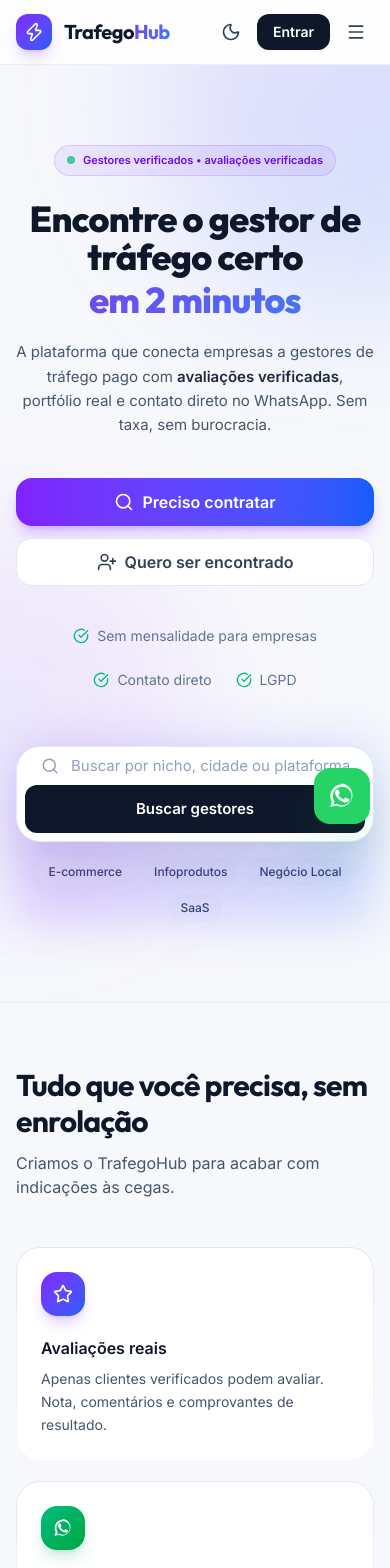
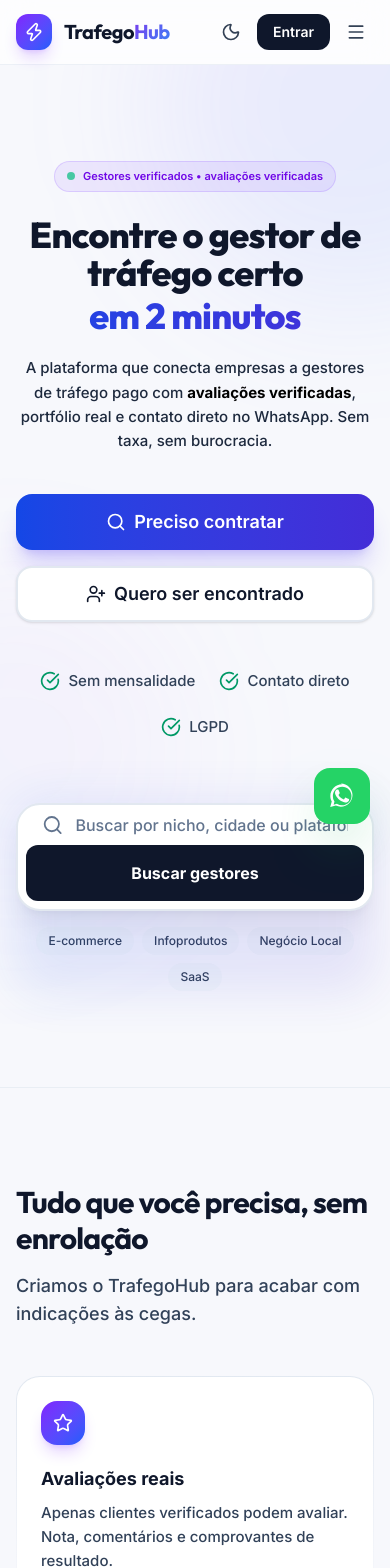
Before and after one commit to WorkiDigital/ecommerce-do-gestor, a Next.js app: page / in a window 390 px wide. Shown: the top 1568 px of the page. Built offline with nearby package versions, Linux system fonts and the light colour scheme; no server answers; the database is empty.

Commit message:
UI/UX: Otimizacao de legibilidade e correcoes do fallback de banco de dados

```diff
--- a/prisma/seed.ts
+++ b/prisma/seed.ts
@@ -1,7 +1,13 @@
 import { PrismaClient } from "@prisma/client";
+import { PrismaPg } from "@prisma/adapter-pg";
+import { Pool } from "pg";
 import bcrypt from "bcryptjs";
+import "dotenv/config";
 
-const prisma = new PrismaClient();
+const connectionString = process.env.DATABASE_URL;
+const pool = new Pool({ connectionString });
+const adapter = new PrismaPg(pool);
+const prisma = new PrismaClient({ adapter });
 
 async function main() {
   console.log("🌱 Iniciando o seed do banco de dados...");
--- a/src/app/globals.css
+++ b/src/app/globals.css
@@ -1,5 +1,5 @@
 @import "tailwindcss";
-
+@variant dark (&:is(.dark *));
 @theme inline {
   --color-background: var(--background);
   --color-foreground: var(--foreground);
--- a/src/app/page.tsx
+++ b/src/app/page.tsx
@@ -12,18 +12,24 @@
 export const dynamic = "force-dynamic";
 
 export default async function Home() {
-  // Buscar gestores em destaque do banco de dados real
-  const featuredGestores = await prisma.profile.findMany({
-    where: { isFeatured: true },
-    take: 6,
-    orderBy: { avgRating: "desc" }
-  });
+  let featuredGestores: any[] = [];
+  let totalGestores = 0;
+  let gestoresData: any[] = [];
 
-  // Contar total de gestores cadastrados
-  const totalGestores = await prisma.profile.count();
-
-  // Serialização para evitar erros de data no Client Component se houver
-  const gestoresData = JSON.parse(JSON.stringify(featuredGestores));
+  try {
+    // Buscar gestores em destaque do banco de dados real
+    featuredGestores = await prisma.profile.findMany({
+      where: { isFeatured: true },
+      take: 6,
+      orderBy: { avgRating: "desc" }
+    });
+    totalGestores = await prisma.profile.count();
+    gestoresData = JSON.parse(JSON.stringify(featuredGestores));
+  } catch (error) {
+    console.error("Falha ao conectar no banco de dados. Exibindo dados simulados na Home.", error);
+    totalGestores = 0;
+    gestoresData = []; // Aqui poderíamos injetar um mock, mas para exibir os empty states basta array vazio.
+  }
 
   return (
     <>
--- a/src/components/home/Features.tsx
+++ b/src/components/home/Features.tsx
@@ -34,13 +34,13 @@
 
 export default function Features() {
   return (
-    <section id="features" className="py-16 sm:py-24 border-t border-slate-200/60 dark:border-slate-800/60">
+    <section id="features" className="py-24 sm:py-32 border-t border-slate-200/60 dark:border-slate-800/60">
       <div className="max-w-7xl mx-auto px-4 sm:px-6 lg:px-8">
         <div className="max-w-2xl">
           <h2 className="font-[family-name:var(--font-outfit)] text-3xl sm:text-4xl font-bold text-slate-900 dark:text-white tracking-tight">
             Tudo que você precisa, sem enrolação
           </h2>
-          <p className="mt-3 text-slate-600 dark:text-slate-400">
+          <p className="mt-4 text-lg text-slate-700 dark:text-slate-400 font-medium">
             Criamos o TrafegoHub para acabar com indicações às cegas.
           </p>
         </div>
@@ -64,10 +64,10 @@
                     <feature.icon className="w-5 h-5 text-white" />
                   )}
                 </div>
-                <h3 className="mt-5 font-semibold text-slate-900 dark:text-white">
+                <h3 className="mt-5 font-bold text-slate-900 dark:text-white text-lg">
                   {feature.title}
                 </h3>
-                <p className="mt-2 text-[14px] leading-relaxed text-slate-600 dark:text-slate-400">
+                <p className="mt-2 text-[15px] leading-relaxed text-slate-700 dark:text-slate-400 font-medium">
                   {feature.description}
                 </p>
               </div>
--- a/src/components/home/Hero.tsx
+++ b/src/components/home/Hero.tsx
@@ -17,11 +17,11 @@
   const quickFilters = ["E-commerce", "Infoprodutos", "Negócio Local", "SaaS"];
 
   return (
-    <section className="relative pt-20 pb-20 sm:pt-28 sm:pb-28 overflow-hidden">
+    <section className="relative pt-24 pb-24 sm:pt-36 sm:pb-36 overflow-hidden">
       {/* Background blobs */}
       <div className="absolute inset-0 -z-10 overflow-hidden pointer-events-none">
-        <div className="absolute -top-40 -right-40 w-[400px] sm:w-[600px] h-[400px] sm:h-[600px] bg-gradient-to-br from-violet-400/20 to-blue-500/20 rounded-full blur-3xl dark:from-violet-900/30 dark:to-blue-900/30" />
-        <div className="absolute top-1/2 -left-40 w-[350px] sm:w-[500px] h-[350px] sm:h-[500px] bg-gradient-to-tr from-blue-400/15 to-fuchsia-400/15 rounded-full blur-3xl dark:from-blue-900/20 dark:to-fuchsia-900/20" />
+        <div className="absolute -top-40 -right-40 w-[400px] sm:w-[600px] h-[400px] sm:h-[600px] bg-gradient-to-br from-violet-400/10 to-blue-500/10 rounded-full blur-3xl dark:from-violet-900/30 dark:to-blue-900/30" />
+        <div className="absolute top-1/2 -left-40 w-[350px] sm:w-[500px] h-[350px] sm:h-[500px] bg-gradient-to-tr from-blue-400/5 to-fuchsia-400/5 rounded-full blur-3xl dark:from-blue-900/20 dark:to-fuchsia-900/20" />
       </div>
 
       <div className="max-w-7xl mx-auto px-4 sm:px-6 lg:px-8">
@@ -35,30 +35,30 @@
           {/* Title */}
           <h1 className="font-[family-name:var(--font-outfit)] text-[36px] sm:text-5xl lg:text-[72px] leading-[1.08] tracking-[-0.02em] font-extrabold text-slate-900 dark:text-white">
             Encontre o gestor de tráfego certo
-            <span className="gradient-text block mt-1">em 2 minutos</span>
+            <span className="bg-gradient-to-r from-blue-700 to-indigo-700 dark:from-violet-400 dark:to-blue-400 bg-clip-text text-transparent block mt-1">em 2 minutos</span>
           </h1>
 
           {/* Description */}
-          <p className="mt-5 sm:mt-6 text-[15px] sm:text-lg leading-relaxed text-slate-600 dark:text-slate-400 max-w-2xl mx-auto">
+          <p className="mt-5 sm:mt-6 text-[15px] sm:text-lg leading-relaxed text-slate-800 dark:text-slate-300 max-w-2xl mx-auto font-medium">
             A plataforma que conecta empresas a gestores de tráfego pago com{" "}
-            <strong className="text-slate-800 dark:text-white font-semibold">
+            <strong className="text-black dark:text-white font-bold">
               avaliações verificadas
             </strong>
             , portfólio real e contato direto no WhatsApp. Sem taxa, sem burocracia.
           </p>
 
           {/* CTAs */}
-          <div className="mt-10 flex flex-col sm:flex-row items-center justify-center gap-3">
+          <div className="mt-10 flex flex-col sm:flex-row items-center justify-center gap-4">
             <Link
               href="/gestores"
-              className="group w-full sm:w-auto inline-flex items-center justify-center gap-2 px-7 h-12 rounded-2xl bg-gradient-to-r from-violet-600 to-blue-600 text-white font-semibold shadow-lg shadow-violet-600/25 hover:shadow-xl hover:shadow-violet-600/30 hover:-translate-y-0.5 transition-all"
+              className="group w-full sm:w-auto inline-flex items-center justify-center gap-2 px-8 h-14 rounded-2xl bg-gradient-to-r from-blue-700 to-indigo-700 dark:from-violet-600 dark:to-blue-600 text-white text-lg font-semibold shadow-xl shadow-indigo-600/20 hover:shadow-2xl hover:shadow-indigo-600/30 hover:-translate-y-1 transition-all"
             >
               <Search className="w-5 h-5" />
               Preciso contratar
             </Link>
             <Link
               href="/cadastrar"
-              className="w-full sm:w-auto inline-flex items-center justify-center gap-2 px-7 h-12 rounded-2xl bg-white dark:bg-slate-900 border border-slate-200 dark:border-slate-800 font-semibold hover:bg-slate-50 dark:hover:bg-slate-800 transition"
+              className="w-full sm:w-auto inline-flex items-center justify-center gap-2 px-8 h-14 rounded-2xl bg-white dark:bg-slate-900 border-2 border-slate-200 dark:border-slate-800 text-slate-900 dark:text-white text-lg font-semibold hover:bg-slate-50 dark:hover:bg-slate-800 transition shadow-sm hover:shadow"
             >
               <UserPlus className="w-5 h-5" />
               Quero ser encontrado
@@ -66,44 +66,44 @@
           </div>
 
           {/* Trust badges */}
-          <div className="mt-10 flex flex-wrap items-center justify-center gap-6 text-sm text-slate-500 dark:text-slate-400">
+          <div className="mt-12 flex flex-wrap items-center justify-center gap-6 text-[15px] text-slate-700 dark:text-slate-400 font-medium">
             <div className="flex items-center gap-2">
-              <CheckCircle className="w-4 h-4 text-emerald-500" />
-              Sem mensalidade para empresas
+              <CheckCircle className="w-5 h-5 text-emerald-600 dark:text-emerald-500" />
+              Sem mensalidade
             </div>
             <div className="flex items-center gap-2">
-              <CheckCircle className="w-4 h-4 text-emerald-500" />
+              <CheckCircle className="w-5 h-5 text-emerald-600 dark:text-emerald-500" />
               Contato direto
             </div>
             <div className="flex items-center gap-2">
-              <CheckCircle className="w-4 h-4 text-emerald-500" />
+              <CheckCircle className="w-5 h-5 text-emerald-600 dark:text-emerald-500" />
               LGPD
             </div>
           </div>
         </div>
 
         {/* Search bar */}
-        <div className="mt-14 max-w-4xl mx-auto">
+        <div className="mt-16 max-w-4xl mx-auto">
           <div className="relative group">
-            <div className="absolute -inset-0.5 bg-gradient-to-r from-violet-600 to-blue-600 rounded-[28px] blur-xl opacity-20 group-hover:opacity-30 transition" />
+            <div className="absolute -inset-0.5 bg-gradient-to-r from-blue-700 to-indigo-700 rounded-[28px] blur-xl opacity-10 group-hover:opacity-15 transition" />
             <form
               onSubmit={handleSearch}
-              className="relative bg-white dark:bg-slate-900 rounded-[24px] border border-slate-200 dark:border-slate-800 shadow-2xl shadow-slate-900/10 p-2"
+              className="relative bg-white dark:bg-slate-900 rounded-[24px] border-2 border-slate-200 dark:border-slate-800 shadow-xl shadow-slate-900/5 p-2"
             >
               <div className="flex flex-col sm:flex-row gap-2">
-                <div className="flex-1 flex items-center gap-3 px-4 h-12">
-                  <Search className="w-5 h-5 text-slate-400" />
+                <div className="flex-1 flex items-center gap-3 px-4 h-14">
+                  <Search className="w-6 h-6 text-slate-500" />
                   <input
                     type="text"
                     value={query}
                     onChange={(e) => setQuery(e.target.value)}
                     placeholder="Buscar por nicho, cidade ou plataforma..."
-                    className="w-full bg-transparent outline-none text-[15px] placeholder-slate-400"
+                    className="w-full bg-transparent outline-none text-base text-slate-900 dark:text-white placeholder-slate-500 font-medium"
                   />
                 </div>
                 <button
                   type="submit"
-                  className="h-12 px-6 rounded-xl bg-slate-900 dark:bg-white text-white dark:text-slate-900 font-semibold text-[15px] hover:opacity-90 transition"
+                  className="h-14 px-8 rounded-xl bg-slate-900 dark:bg-white text-white dark:text-slate-900 font-bold text-base hover:bg-slate-800 transition"
                 >
                   Buscar gestores
                 </button>
```
Also changed, not shown: src/components/home/FeaturedGestores.tsx (+4 -4 lines), src/components/home/FinalCTA.tsx (+7 -7 lines), src/components/home/HowItWorks.tsx (+6 -6 lines), src/components/home/Pricing.tsx (+6 -6 lines), 1 other file (tests, documents, lock files or other folders).
